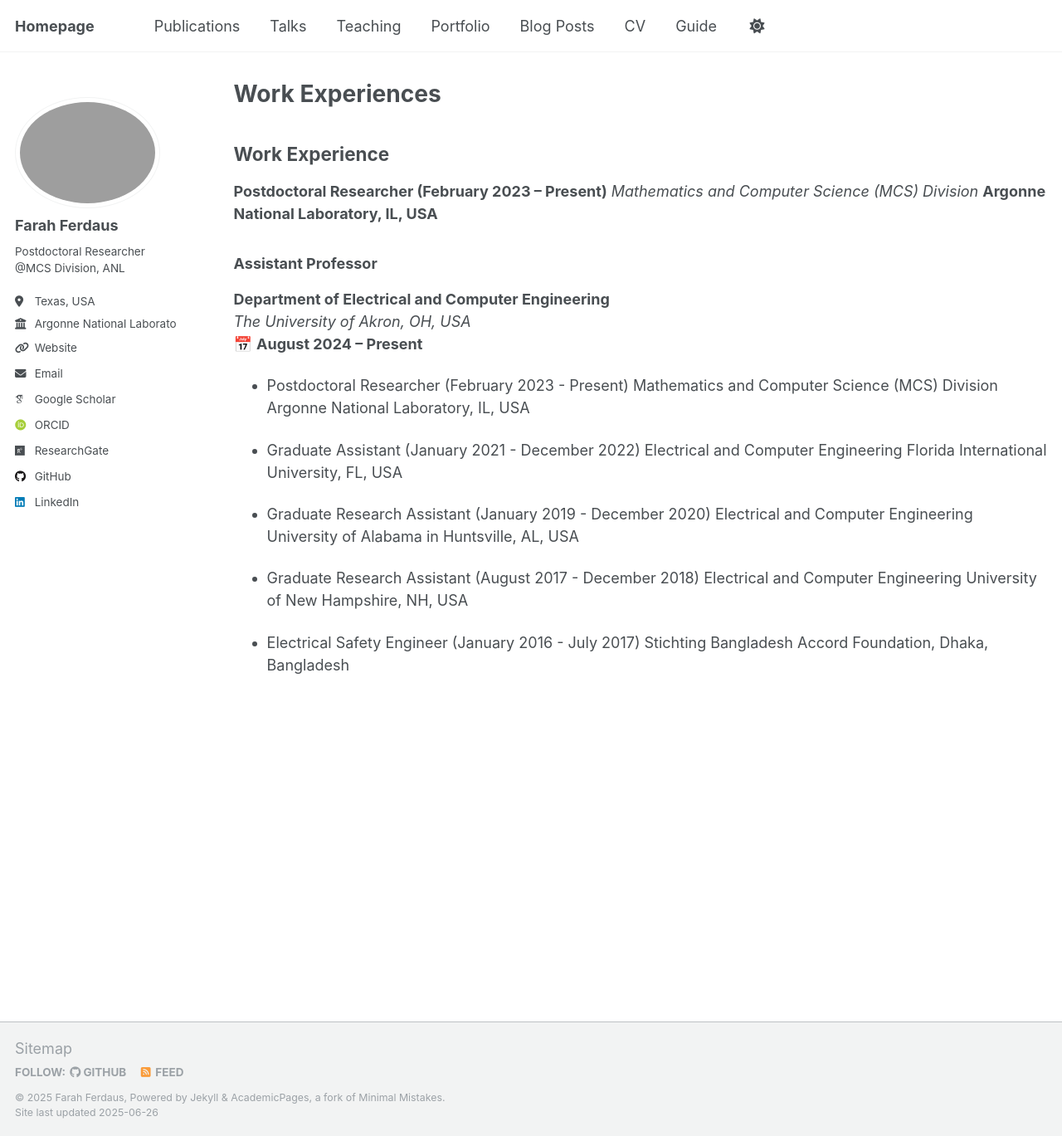
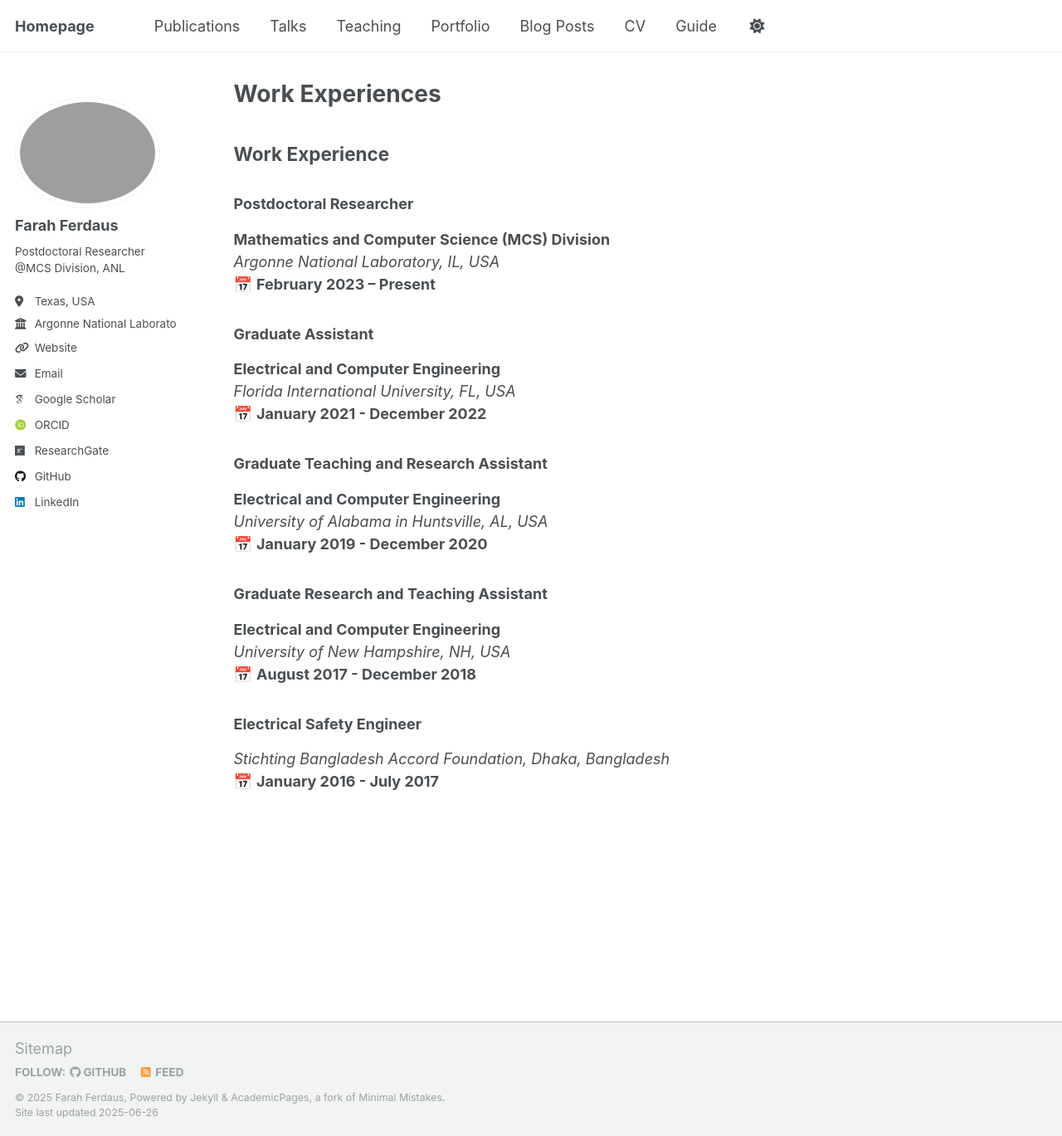
Before and after one commit to fferdaus/fferdaus.github.io, a Jekyll site: the page built from _pages/experience.md, in a window 1280 px wide and 1369 px high. Shown: the whole window at 83% size. Built offline with Jekyll 4.4.1, drawn with Linux system fonts in a browser that asks for light colours; some web fonts are replaced.

Commit message:
Update experience.md

```diff
--- a/_pages/experience.md
+++ b/_pages/experience.md
@@ -10,31 +10,30 @@ redirect_from:
 
 ## Work Experience
 
-**Postdoctoral Researcher (February 2023 – Present)**
-*Mathematics and Computer Science (MCS) Division*
-**Argonne National Laboratory, IL, USA**
 
-### Assistant Professor
-**Department of Electrical and Computer Engineering**
-*The University of Akron, OH, USA*
-📅 **August 2024 – Present**
+### Postdoctoral Researcher
+**Mathematics and Computer Science (MCS) Division**
+*Argonne National Laboratory, IL, USA*
+📅 **February 2023 – Present**
 
 
-- Postdoctoral Researcher (February 2023 - Present)
-Mathematics and Computer Science (MCS) Division
-Argonne National Laboratory, IL, USA
+### Graduate Assistant
+**Electrical and Computer Engineering**
+*Florida International University, FL, USA*
+📅 **January 2021 - December 2022**
 
-* Graduate Assistant  (January 2021 - December 2022)
-Electrical and Computer Engineering
-Florida International University, FL, USA
 
-* Graduate Research Assistant (January 2019 - December 2020)
-Electrical and Computer Engineering
-University of Alabama in Huntsville, AL, USA
+### Graduate Teaching and Research Assistant
+**Electrical and Computer Engineering**
+*University of Alabama in Huntsville, AL, USA*
+📅 **January 2019 - December 2020**
 
-* Graduate Research Assistant (August 2017 - December 2018)
-Electrical and Computer Engineering
-University of New Hampshire, NH, USA
 
-* Electrical Safety Engineer (January 2016 - July 2017)
-Stichting Bangladesh Accord Foundation, Dhaka, Bangladesh
+### Graduate Research and Teaching Assistant
+**Electrical and Computer Engineering**
+*University of New Hampshire, NH, USA*
+📅 **August 2017 - December 2018**
+
+### Electrical Safety Engineer
+*Stichting Bangladesh Accord Foundation, Dhaka, Bangladesh*
+📅 **January 2016 - July 2017**
```
